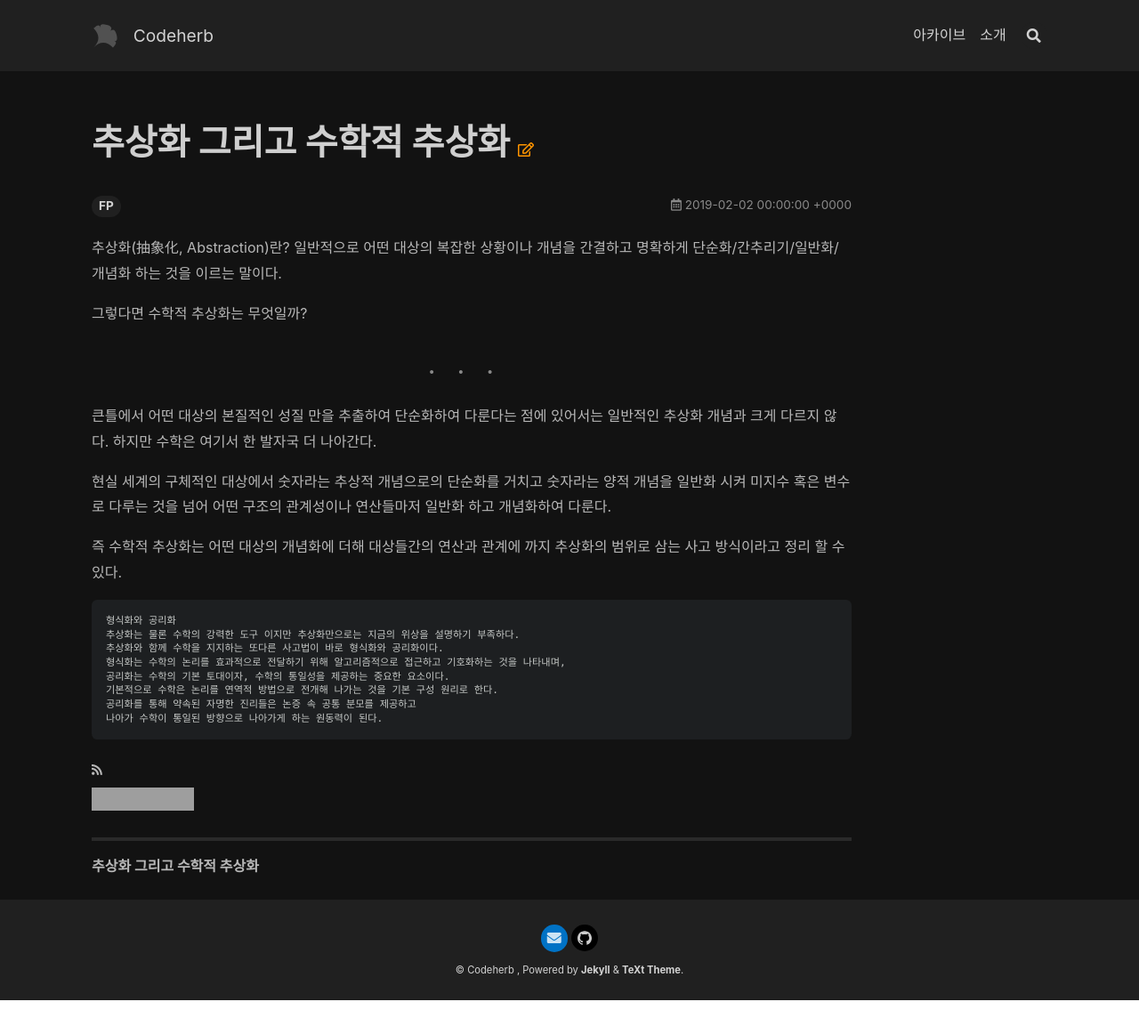
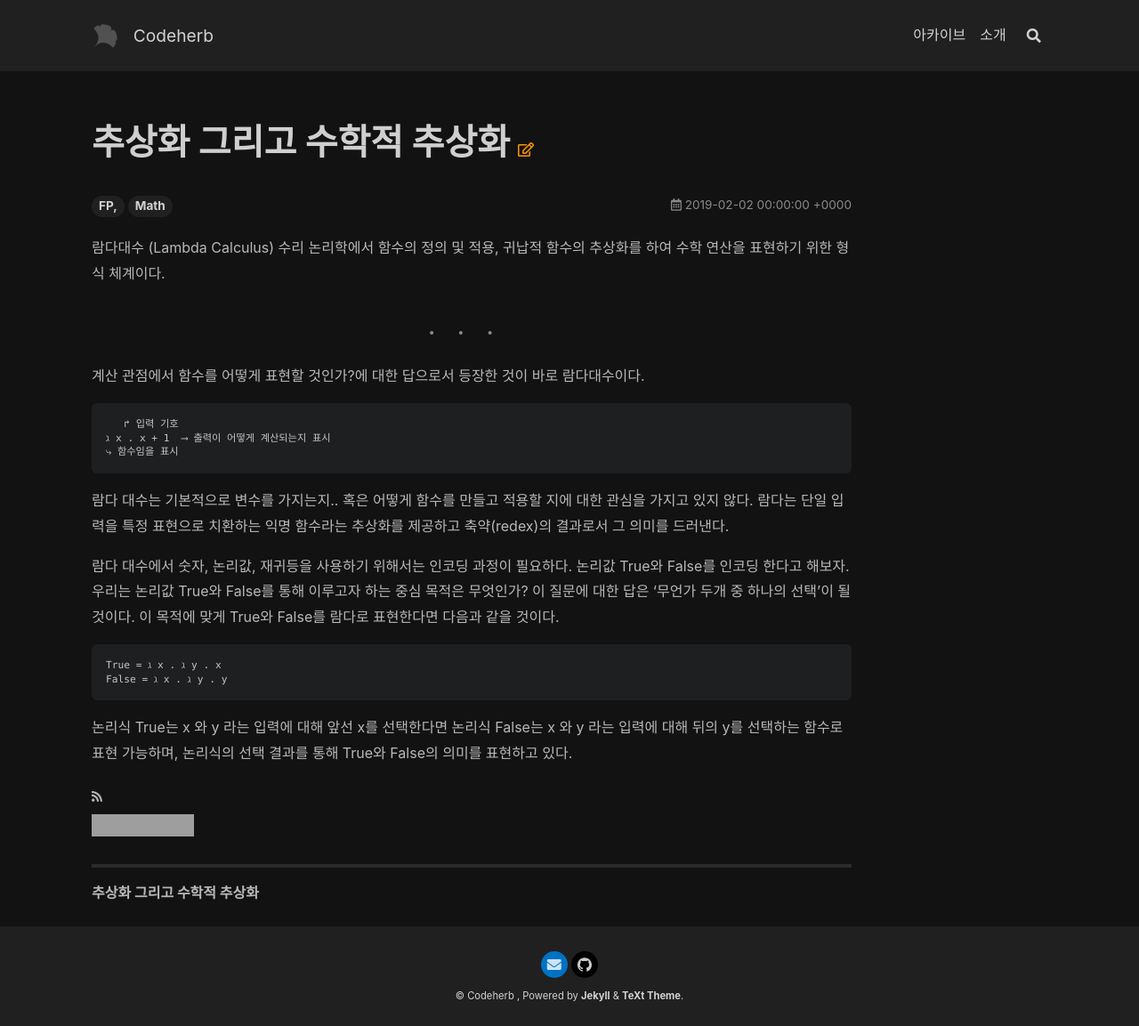
Before and after one commit to codeherb/codeherb.github.com, a Jekyll site: the page built from _posts/2019-02-02-lambda.md, in a window 1280 px wide. Shown: the whole page at 89% size. Built offline with Jekyll 4.4.1, drawn with Linux system fonts in a browser that asks for light colours; nearby versions of some CDN libraries; comment, search, counter and statistics services are not loaded; before the commit the page ends 1124 px from its top, so only the background shows below that; grey boxes are pictures that could not be loaded.

Commit message:
Update 2019-02-02-lambda.md

````diff
--- a/_posts/2019-02-02-lambda.md
+++ b/_posts/2019-02-02-lambda.md
@@ -1,34 +1,36 @@
 ---
 title: 추상화 그리고 수학적 추상화
-tags: FP
+tags: FP, Math
+key : post-lambda
 ---
 
-추상화(抽象化, Abstraction)란?
-일반적으로 어떤 대상의 복잡한 상황이나 개념을 간결하고 명확하게
-단순화/간추리기/일반화/개념화 하는 것을 이르는 말이다.
-
-그렇다면 수학적 추상화는 무엇일까?
+람다대수 (Lambda Calculus)
+수리 논리학에서 함수의 정의 및 적용, 귀납적 함수의 추상화를 하여
+수학 연산을 표현하기 위한 형식 체계이다.
 
 ---
-큰틀에서 어떤 대상의 본질적인 성질 만을 추출하여 단순화하여
-다룬다는 점에 있어서는 일반적인 추상화 개념과 크게 다르지 않다.
-하지만 수학은 여기서 한 발자국 더 나아간다.
-
-현실 세계의 구체적인 대상에서 숫자라는 추상적 개념으로의 단순화를 거치고
-숫자라는 양적 개념을 일반화 시켜 미지수 혹은 변수로 다루는 것을 넘어
-어떤 구조의 관계성이나 연산들마저 일반화 하고 개념화하여 다룬다.
-
-즉 수학적 추상화는 어떤 대상의 개념화에 더해 대상들간의 연산과
-관계에 까지 추상화의 범위로 삼는 사고 방식이라고 정리 할 수 있다.
-
+계산 관점에서 함수를 어떻게 표현할 것인가?에 대한 답으로서 등장한 것이 바로 람다대수이다.
 
 ```
-형식화와 공리화
-추상화는 물론 수학의 강력한 도구 이지만 추상화만으로는 지금의 위상을 설명하기 부족하다.
-추상화와 함께 수학을 지지하는 또다른 사고법이 바로 형식화와 공리화이다.
-형식화는 수학의 논리를 효과적으로 전달하기 위해 알고리즘적으로 접근하고 기호화하는 것을 나타내며,
-공리화는 수학의 기본 토대이자, 수학의 통일성을 제공하는 중요한 요소이다.
-기본적으로 수학은 논리를 연역적 방법으로 전개해 나가는 것을 기본 구성 원리로 한다.
-공리화를 통해 약속된 자명한 진리들은 논증 속 공통 분모를 제공하고
-나아가 수학이 통일된 방향으로 나아가게 하는 원동력이 된다.
+   ↱ 입력 기호
+ℷ x . x + 1  ⟶ 출력이 어떻게 계산되는지 표시
+⤷ 함수임을 표시
 ```
+
+람다 대수는 기본적으로 변수를 가지는지.. 혹은
+어떻게 함수를 만들고 적용할 지에 대한 관심을 가지고 있지 않다.
+람다는 단일 입력을 특정 표현으로 치환하는 익명 함수라는 추상화를 제공하고
+축약(redex)의 결과로서 그 의미를 드러낸다.
+
+람다 대수에서 숫자, 논리값, 재귀등을 사용하기 위해서는 인코딩 과정이 필요하다.
+논리값 True와 False를 인코딩 한다고 해보자.
+우리는 논리값 True와 False를 통해 이루고자 하는 중심 목적은 무엇인가?
+이 질문에 대한 답은 '무언가 두개 중 하나의 선택'이 될 것이다.
+이 목적에 맞게 True와 False를 람다로 표현한다면 다음과 같을 것이다.
+```
+True = ℷ x . ℷ y . x
+False = ℷ x . ℷ y . y
+```
+논리식 True는 x 와 y 라는 입력에 대해 앞선 x를 선택한다면
+논리식 False는 x 와 y 라는 입력에 대해 뒤의 y를 선택하는 함수로 표현 가능하며,
+논리식의 선택 결과를 통해 True와 False의 의미를 표현하고 있다.
````
